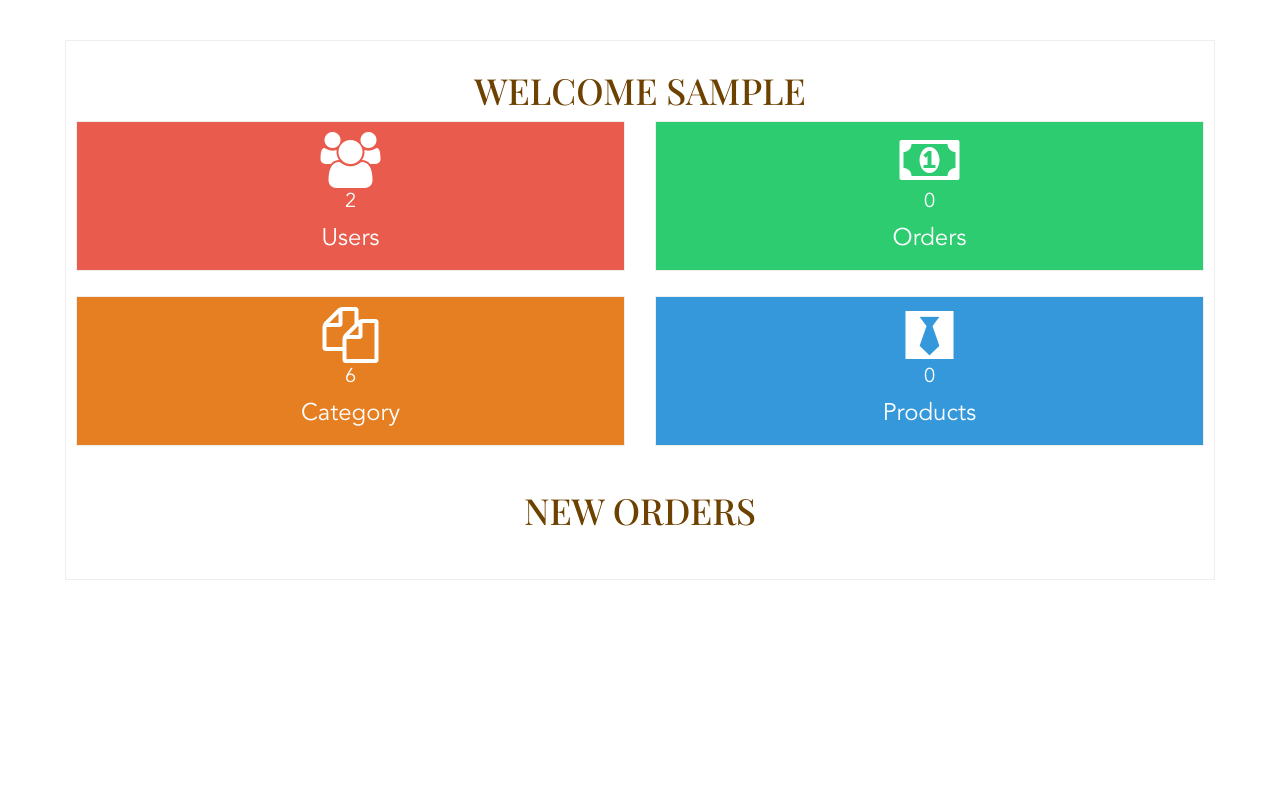
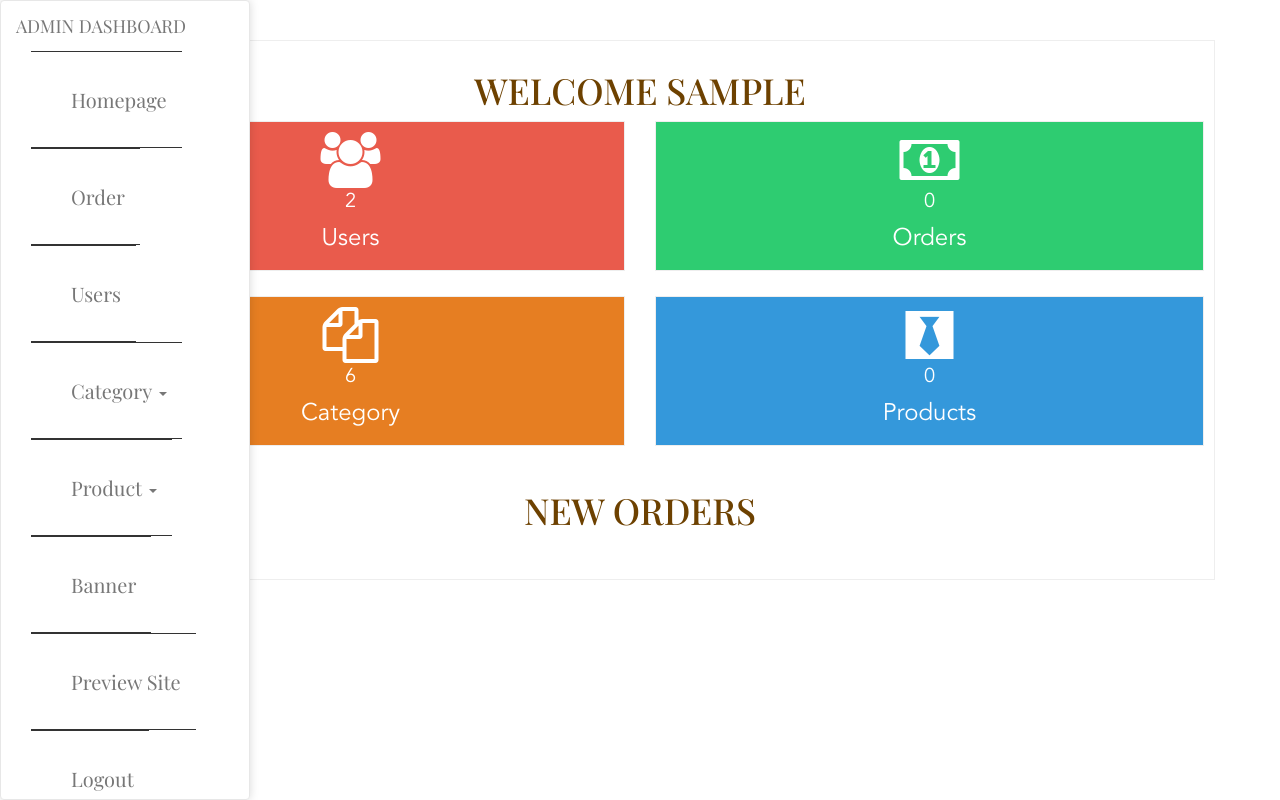
Before and after one commit to Nakamint/eProjects, a PHP site: page /admin/index.php in a window 1280 px wide. Run offline with PHP 8.4, Linux system fonts and the light colour scheme; the visitor is signed in with stand-in values (Sample User, id 1); data comes from the database, SQL or seed files in the repository; data that the repository does not hold is empty; some libraries are stand-ins or nearby versions; some web fonts are replaced.

Commit message:
Remove class hidden

```diff
--- a/admin/inc/navbar.php
+++ b/admin/inc/navbar.php
@@ -1,4 +1,4 @@
-<nav class="navbar navbar-default sidebar hidden" id="admin-navbar">
+<nav class="navbar navbar-default sidebar" id="admin-navbar">
     <div class="container-fluid">
         <div class="navbar-header">
         <button type="button" class="navbar-toggle" data-toggle="collapse" data-target="#myNavbar">
```
